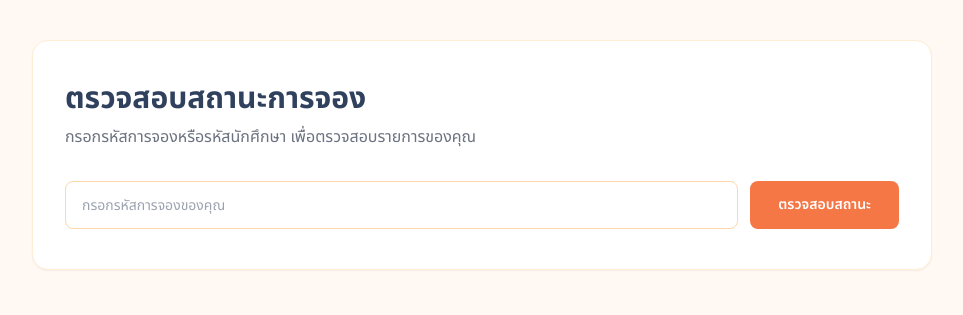
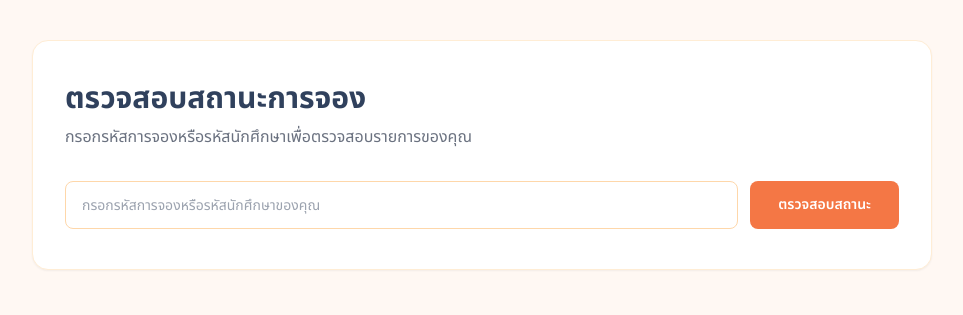
Before and after one commit to cs6636135/Kmutnb_Shop_, a Django app: page /reservation-status/ in a window 1280 px wide. Shown: the part 80-395 px from the top of the page, without its empty margins (158-1121 px from the left). Run offline with Django 5.2, Linux system fonts and the light colour scheme; some libraries are stand-ins or nearby versions.

Commit message:
Update status.html

```diff
--- a/templates/reservations/status.html
+++ b/templates/reservations/status.html
@@ -16,7 +16,7 @@
             </h1>
 
             <p class="mt-2 text-sm leading-6 text-gray-500 sm:text-base">
-                กรอกรหัสการจองหรือรหัสนักศึกษา เพื่อตรวจสอบรายการของคุณ
+                กรอกรหัสการจองหรือรหัสนักศึกษาเพื่อตรวจสอบรายการของคุณ
             </p>
         </header>
 
@@ -33,7 +33,7 @@
                 type="text"
                 name="reservation_code"
                 value="{{ request.POST.reservation_code }}"
-                placeholder="กรอกรหัสการจองของคุณ"
+                placeholder="กรอกรหัสการจองหรือรหัสนักศึกษาของคุณ"
                 required
                 autocomplete="off"
                 class="h-12 min-w-0 flex-1 rounded-lg border border-orange-200 bg-white px-4 text-sm text-[#30415D] outline-none transition placeholder:text-gray-400 focus:border-[#F47745] focus:ring-2 focus:ring-[#F47745]/20"
```
